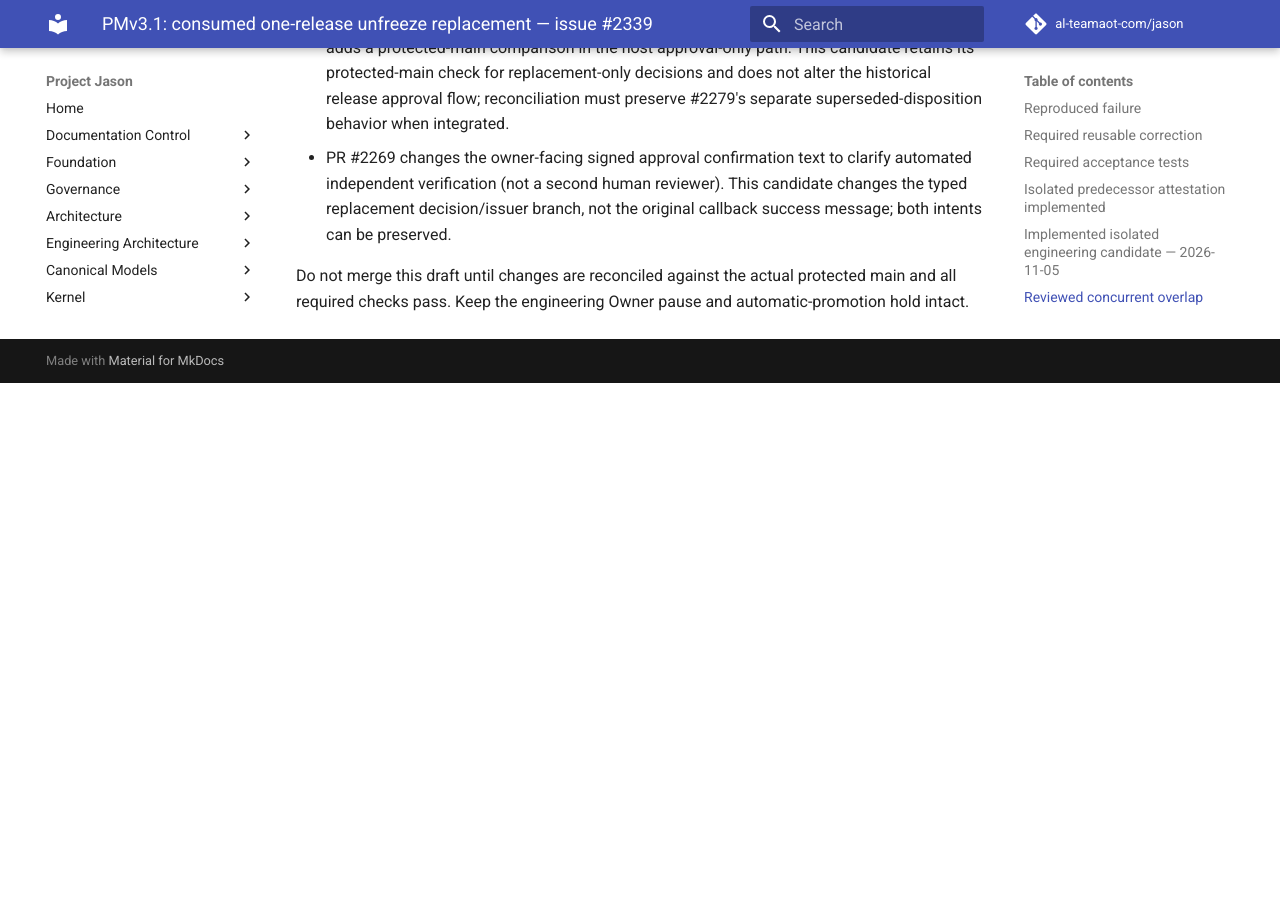
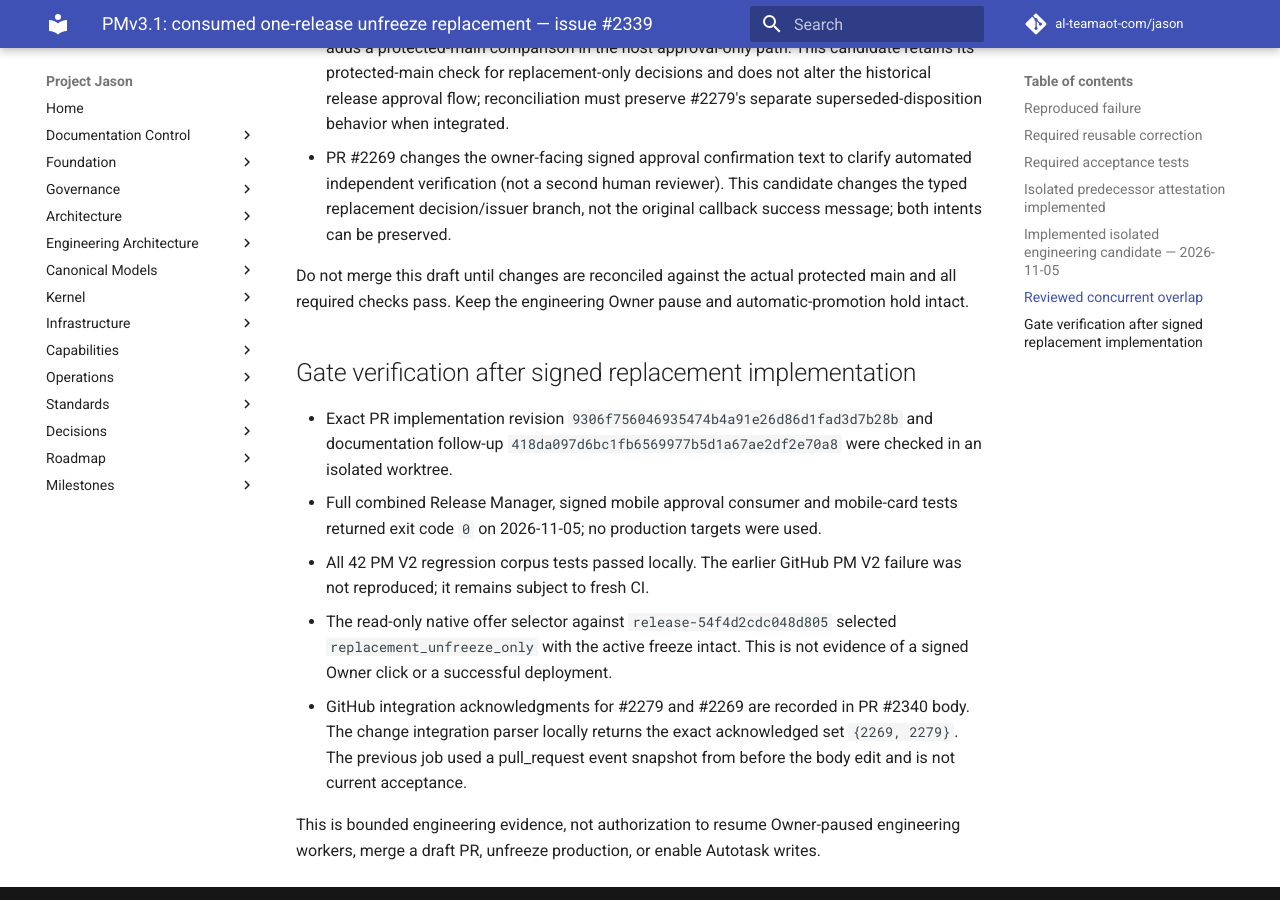
Before and after one commit to al-teamaot-com/jason, an MkDocs documentation site: the page built from docs/operations/PMV31-Consumed-Unfreeze-Replacement-2339.md, in a window 1280 px wide and 900 px high, scrolled down 2932 px. Built offline with MkDocs 1.6.1 and Material for MkDocs 9.7.7, drawn with Linux system fonts in a browser that asks for light colours; comment, search, counter and statistics services are not loaded; before the commit the page ends 3315 px from its top, so only the background shows below that.

Commit message:
docs(pmv3): pin current CI reconciliation and signed recovery test evidence #2339

```diff
--- a/docs/operations/PMV31-Consumed-Unfreeze-Replacement-2339.md
+++ b/docs/operations/PMV31-Consumed-Unfreeze-Replacement-2339.md
@@ -47,3 +47,13 @@
 - PR #2269 changes the owner-facing signed approval confirmation text to clarify automated independent verification (not a second human reviewer). This candidate changes the typed replacement decision/issuer branch, not the original callback success message; both intents can be preserved.
 
 Do not merge this draft until changes are reconciled against the actual protected main and all required checks pass. Keep the engineering Owner pause and automatic-promotion hold intact.
+
+## Gate verification after signed replacement implementation
+
+- Exact PR implementation revision `9306f756046935474b4a91e26d86d1fad3d7b28b` and documentation follow-up `418da097d6bc1fb6569977b5d1a67ae2df2e70a8` were checked in an isolated worktree.
+- Full combined Release Manager, signed mobile approval consumer and mobile-card tests returned exit code `0` on 2026-11-05; no production targets were used.
+- All 42 PM V2 regression corpus tests passed locally. The earlier GitHub PM V2 failure was not reproduced; it remains subject to fresh CI.
+- The read-only native offer selector against `release-54f4d2cdc048d805` selected `replacement_unfreeze_only` with the active freeze intact. This is not evidence of a signed Owner click or a successful deployment.
+- GitHub integration acknowledgments for #2279 and #2269 are recorded in PR #2340 body. The change integration parser locally returns the exact acknowledged set `{2269, 2279}`. The previous job used a pull_request event snapshot from before the body edit and is not current acceptance.
+
+This is bounded engineering evidence, not authorization to resume Owner-paused engineering workers, merge a draft PR, unfreeze production, or enable Autotask writes.
```
